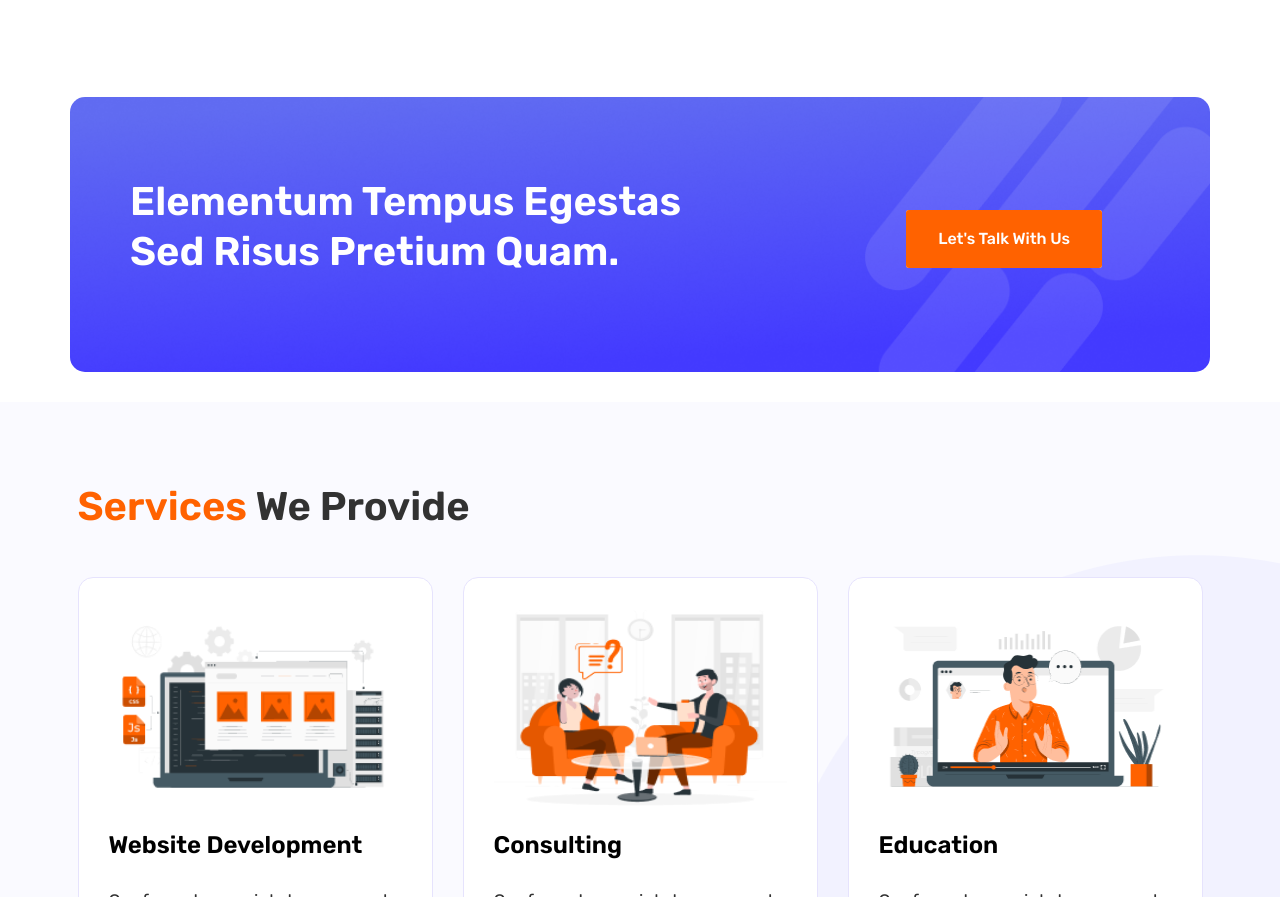
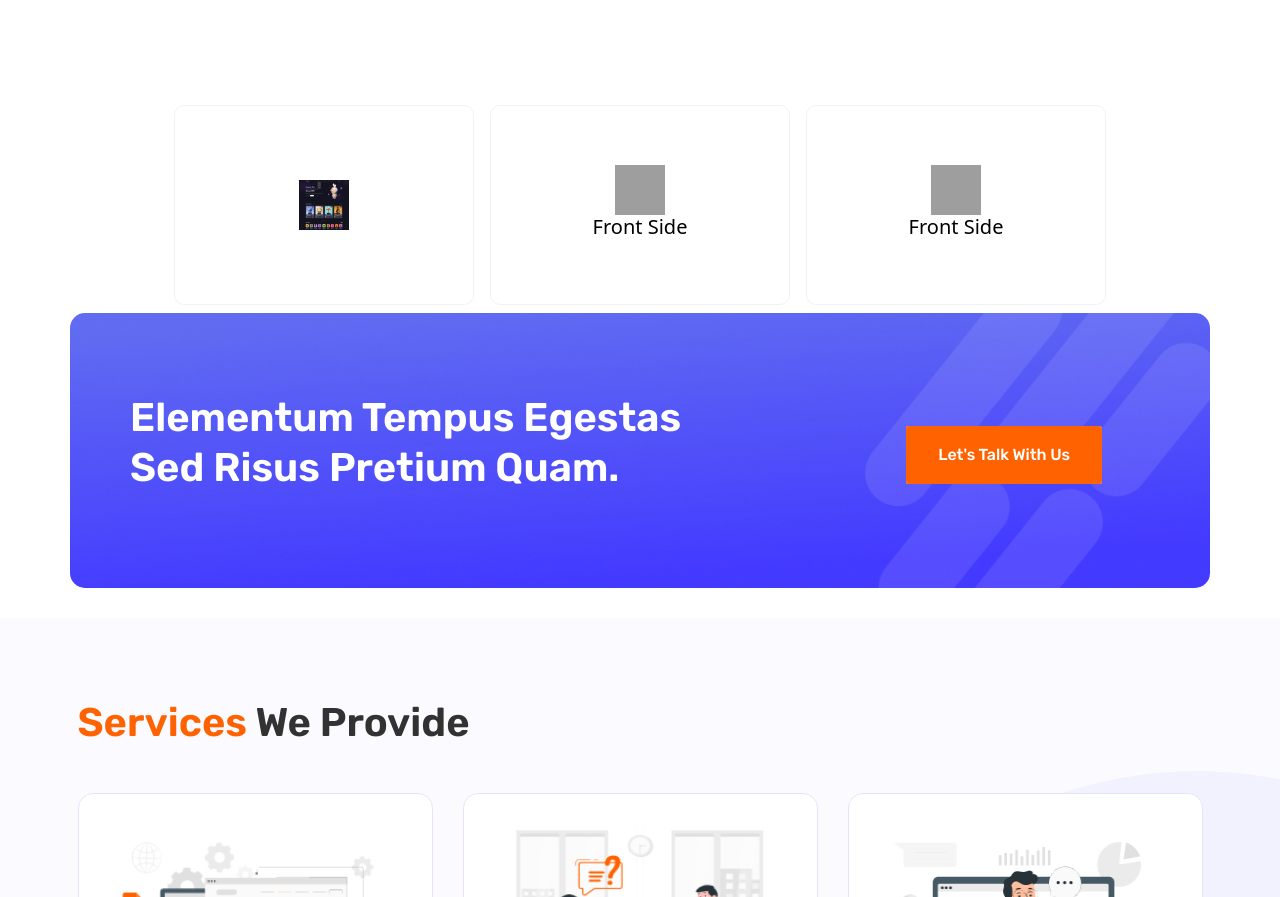
Before and after one commit to arifmridhapranto/boonWeb, a plain HTML site: page index.html in a window 1280 px wide. Shown: the part 1226-2123 px from the top of the page. Drawn offline with nearby package versions, Linux system fonts and the light colour scheme; grey boxes are pictures that could not be loaded.

Commit message:
flip-box-working

```diff
--- a/app.js
+++ b/app.js
@@ -18,7 +18,6 @@ jQuery(document).ready(function () {
     nav: true,
     dots: false,
     center: true,
-    autoWidth: true,
   });
 });
 
--- a/index.html
+++ b/index.html
@@ -97,6 +97,56 @@
         </section>
         <!-- boonWeb journey section End here -->
 
+        <!-- Works section Start here -->
+        <section class="our-works">
+            <div class="container">
+                <div class="services-box">
+                    <div class="service">
+                        <div class="flip-box">
+                            <div class="flip-box-inner">
+                                <div class="flip-box-front">
+                                    <img src="Assets/work-1.png">
+                                </div>
+                                <div class="flip-box-back">
+                                    <p>We provide unique gifting ideas & products that will have a long-lasting impact on customers.</p>
+                                </div>
+                            </div>
+                        </div>
+                    </div>
+
+                    <div class="service">
+                        <div class="flip-box">
+                            <div class="flip-box-inner">
+                                <div class="flip-box-front">
+                                    <img src="https://i.ibb.co/KXXzgvm/greeting-card.png">
+                                    <h2>Front Side</h2>
+                                </div>
+                                <div class="flip-box-back">
+                                    <p>We provide unique gifting ideas & products that will have a long-lasting impact on customers.</p>
+                                </div>
+                            </div>
+                        </div>
+                    </div>
+
+                    <div class="service">
+                        <div class="flip-box">
+                            <div class="flip-box-inner">
+                                <div class="flip-box-front">
+                                    <img src="https://i.ibb.co/KXXzgvm/greeting-card.png">
+                                    <h2>Front Side</h2>
+                                </div>
+                                <div class="flip-box-back">
+                                    <p>We provide unique gifting ideas & products that will have a long-lasting impact on customers.</p>
+                                </div>
+                            </div>
+                        </div>
+                    </div>
+
+                </div>
+            </div>
+        </section>
+        <!-- Works section End here -->
+
         <!-- CTA section Start here -->
         <section class="cta">
             <div class="container cta-container">
@@ -153,8 +203,7 @@
         <section class="services-mobile my-5">
             <div class="container">
                 <h1 class="section-heading"> <span class="orange-heading">Services</span> We Provide</h1>
-                <div class="service-slider">
-                    <div class=" service-item">
+                <div class="service-slider owl-theme">
                     <div class="service-box">
                         <img src="Assets/service-img-1.png" alt="" class="img-fluid" height="200px" width="300px">
                         <h3 class="service-title">Website Development</h3>
@@ -163,8 +212,6 @@
                         <button><a href="#" class="service-link">See Details <i
                                     class="fa-solid fa-chevron-right"></i></a></button>
                     </div>
-                    </div>
-                    <div class="service-item">
                     <div class="service-box">
                         <img src="Assets/service-img-2.png" alt="" class="img-fluid" height="200px" width="300px">
                         <h3 class="service-title">Consulting</h3>
@@ -173,8 +220,6 @@
                         <button><a href="#" class="service-link">See Details <i
                                     class="fa-solid fa-chevron-right"></i></a></button>
                     </div>
-                    </div>
-                    <div class="service-item">
                     <div class="service-box">
                         <img src="Assets/service-img-3.png" alt="" class="img-fluid" height="200px" width="300px">
                         <h3 class="service-title">Education</h3>
@@ -185,11 +230,10 @@
                     </div>
                 </div>
             </div>
-            </div>
         </section>
         <!-- Services  section End here -->
 
-        <!-- Services  section End here -->
+        <!-- About  section End here -->
         <section class="about-us">
             <div class="container">
                 <h1 class="section-heading"> what customer says <span class="orange-heading">about us</span></h1>
@@ -298,16 +342,9 @@
                 </div>
             </div>
         </section>
-        <!-- Services  section End here -->
-
-
-
-
-
-
+        <!-- About  section End here -->
 
     </main>
-
 
     <Footer>
         <div class="footer">
--- a/style.css
+++ b/style.css
@@ -264,7 +264,80 @@ header {
 }
 
 
-/* banner styles  End */
+/* journey styles  End */
+
+
+/* Works styles  End */
+.services-box {
+    display: flex;
+    justify-content: center;
+    align-items: center;
+    flex-wrap: wrap;
+}
+
+.service {
+    margin: 8px;
+}
+
+.flip-box {
+    background-color: transparent;
+    width: 300px;
+    height: 200px;
+    border: 1px solid #f1f1f1;
+    border-radius: 10px;
+    perspective: 1000px;
+}
+
+.flip-box-inner {
+    position: relative;
+    width: 100%;
+    height: 100%;
+    text-align: center;
+    transition: transform 0.8s;
+    transform-style: preserve-3d;
+
+    display: flex;
+    justify-content: center;
+    align-items: center;
+}
+
+.flip-box:hover .flip-box-inner {
+    transform: rotateY(180deg);
+}
+
+.flip-box-front,
+.flip-box-back {
+    position: absolute;
+    width: 100%;
+    height: 100%;
+    -webkit-backface-visibility: hidden;
+    backface-visibility: hidden;
+
+    display: flex;
+    justify-content: center;
+    align-items: center;
+    flex-direction: column;
+}
+
+.flip-box-front {
+    background-color: #fff;
+    color: black;
+    border-radius: 10px;
+}
+
+.flip-box-front img {
+    height: 50px;
+    width: 50px;
+}
+
+.flip-box-back {
+    background-color: #ffffff;
+    color: #000;
+    transform: rotateY(180deg);
+    border-radius: 10px;
+    padding: 16px;
+}
+/* Works styles  End */
 
 
 
@@ -721,7 +794,12 @@ footer {
     }
 
     .services {
-        padding: 20px;
+        display: none;
+    }
+
+    .services-mobile {
+        display: block;
+        padding: 20px 0px;
     }
 
     .services::after {
```
Also changed, not shown: Assets/work-1.png (added), Assets/work-2.png (added). Lines whose indentation alone changed are shown as unchanged.
